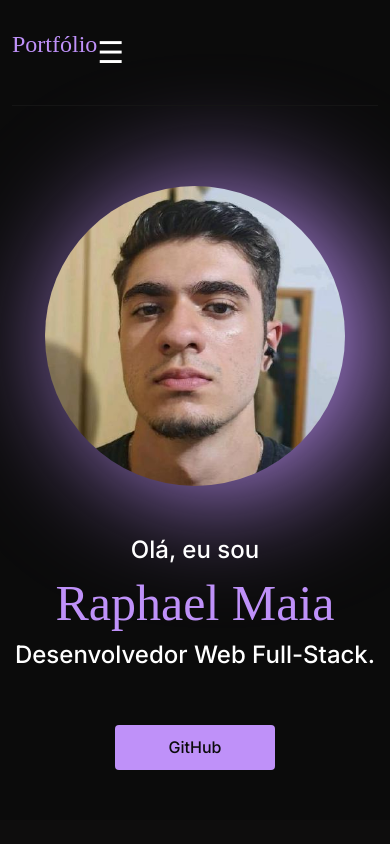
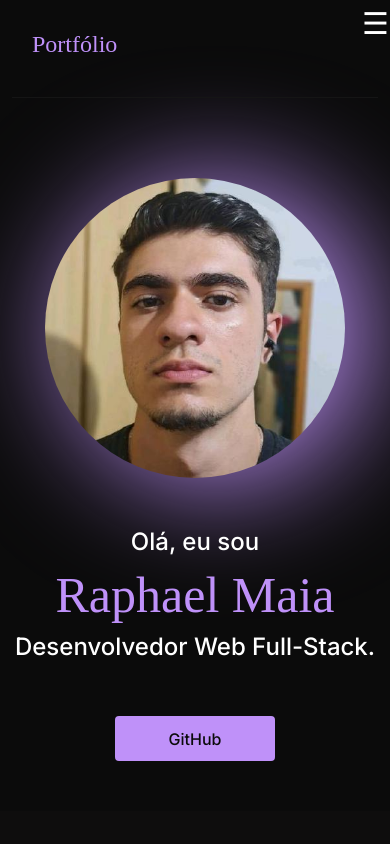
Before and after one commit to oRaPhael-bot/Curriculum-V2, a React (Vite) app: page / in a window 390 px wide. Shown: the top 844 px of the page. Built offline with nearby package versions, Linux system fonts and the light colour scheme; a web font is replaced by a local one.

Commit message:
Att Responsivo

```diff
--- a/src/components/Header/header.jsx
+++ b/src/components/Header/header.jsx
@@ -18,7 +18,7 @@ export default function Header() {
             </div>
             <div className="col-md-6">
               <div className={styles.header_menu}>
-                <button className={styles.hambuger_button} onClick={toggleMenu}>
+                <button className={styles.hambuger_button} onClick={toggleMenu} >
                   ☰
                 </button>
                 <ul
--- a/src/components/Header/header.module.css
+++ b/src/components/Header/header.module.css
@@ -80,6 +80,7 @@
 .header_menu {
   display: flex;
   justify-content: end;
+  margin-left: auto;
 }
 
 .header_menu_list {
@@ -113,20 +114,24 @@
   display: none;
 }
 
-@media (max-width: 768px) {
+@media screen and (max-width: 768px) {
 
   .hambuger_button {
     display: block;
+    position: absolute;
     z-index: 3;
+    margin-left: auto;
+    right: 1px;
+    top: 1px;
+  }
+
+  .header_menu_list {
+    display: none;
+    transition: 0.5s;
   }
 
   .header_menu {
     z-index: 3;
-  }
-
-  .header_menu_list {
-    display: none;
-    transition: 0.2s;
   }
 
   .header_menu_list.active {
@@ -151,42 +156,16 @@
   .header {
     justify-content: space-between;
   }
-
 }
 
-@media (max-width: 425px) {
+@media screen and (max-width: 425px) {
 
-    .hambuger_button {
-      display: block;
-      z-index: 3;
-      transition: 0.2s;
-    }
+  .header_menu_list {
+    justify-content: flex-end;
+    right: 10px;
+  }
 
-    .header_menu {
-      z-index: 3;
-    }
-
-    .header_menu_list {
-      display: none;
-      transition: 0.2s;
-    }
-
-    .header_menu_list.active {
-      display: flex;
-      flex-direction: column;
-      align-items: center;
-      justify-content: space-evenly;
-      gap: 0;
-      margin: 0;
-      padding: 0;
-      position: absolute;
-      top: 35px;
-      background-color: #bf91f9;
-      width: 200px;
-      height: 300px;
-      z-index: 2;
-      border-radius: 15px;
-      text-transform: uppercase;
-      transition: 0.2s;
-    }
+  .header_title {
+    padding: 0 20px;
+  }
 }
--- a/src/components/Projects/project.module.css
+++ b/src/components/Projects/project.module.css
@@ -11,7 +11,7 @@
   color: #bf91f9;
 }
 
-@media (max-width: 540px) {
+/* @media (max-width: 540px) {
 
   .title_section {
     display: flex;
@@ -19,4 +19,4 @@
     align-items: center;
   }
 
-}
+} */
```
